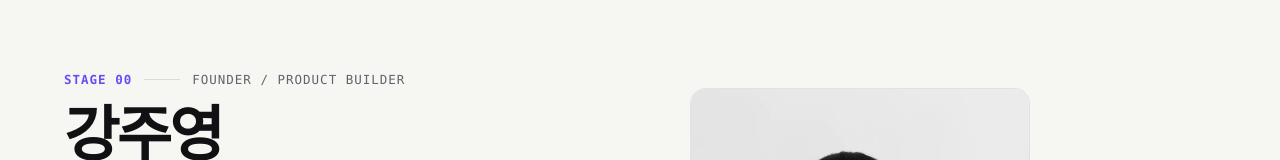
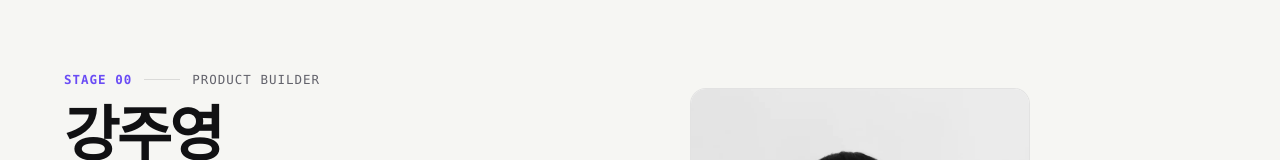
Before and after one commit to hope13710/portfolio, a Next.js app: page / in a window 1280 px wide. Shown: the part 123-283 px from the top of the page. Built offline with nearby package versions, Linux system fonts and the light colour scheme; no server answers; a web font is replaced by a local one.

Commit message:
Label STAGE 00 as PRODUCT BUILDER only
Also used for the side indicator (it clears the photo at 1440px and up),
the link-preview title, and a re-captured share image.

Co-Authored-By: Claude Opus 5.5 <noreply@anthropic.com>
Claude-Session: https://claude.ai/code/session_01NRFnnvKTNfGBD8Dbdq1fho

```diff
--- a/src/app/layout.tsx
+++ b/src/app/layout.tsx
@@ -10,7 +10,7 @@ const siteUrl =
     ? `https://${process.env.VERCEL_PROJECT_PRODUCTION_URL}/`
     : "http://localhost:3000/");
 
-const title = "강주영 · Founder / Product Builder";
+const title = "강주영 · Product Builder";
 const description =
   "아티스트를 위한 인프라를 구축하고자 합니다. 육군창업경진대회 본선 진출 및 수상 · 고래코리안 공동창업 · Enactus 회장.";
 
@@ -27,7 +27,7 @@ export const metadata: Metadata = {
     description,
     locale: "ko_KR",
     alternateLocale: ["en_US"],
-    images: [{ url: "og.png", width: 1200, height: 630, alt: "강주영 · Founder / Product Builder" }],
+    images: [{ url: "og.png", width: 1200, height: 630, alt: "강주영 · Product Builder" }],
   },
   twitter: { card: "summary_large_image", title, description, images: ["og.png"] },
 };
--- a/src/app/page.tsx
+++ b/src/app/page.tsx
@@ -34,7 +34,7 @@ export default function Home() {
               <p className="eyebrow" data-reveal>
                 <span className="eyebrow-stage">{stageNo(0)}</span>
                 <span className="eyebrow-rule" aria-hidden="true" />
-                <span>{profileIntro.eyebrow}</span>
+                <span>{profileIntro.nav}</span>
               </p>
               <h1 className="intro-name" data-reveal>
                 <T t={profileIntro.name} />
--- a/src/content.ts
+++ b/src/content.ts
@@ -76,9 +76,7 @@ export type Stage = {
 
 export const profileIntro = {
   id: "stage-0",
-  nav: "FOUNDER",
-  /** Shown beside STAGE 00; the side indicator uses the shorter `nav`. */
-  eyebrow: "FOUNDER / PRODUCT BUILDER",
+  nav: "PRODUCT BUILDER",
   name: { ko: "강주영", en: "Kang Ju Yeong" },
   alias: { ko: "Kang Ju Yeong · Ethan", en: "Ethan · 강주영" },
   headline: {
```
Also changed, not shown: public/og.png.
